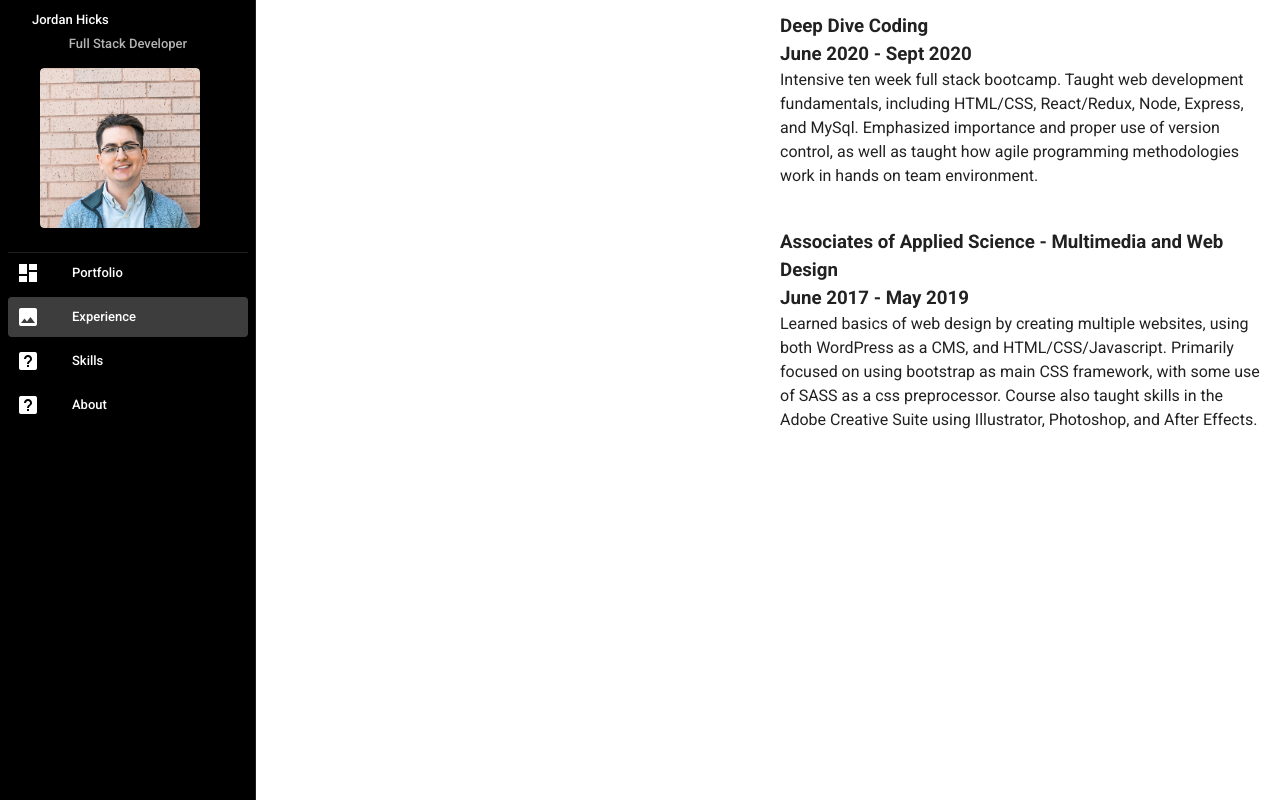
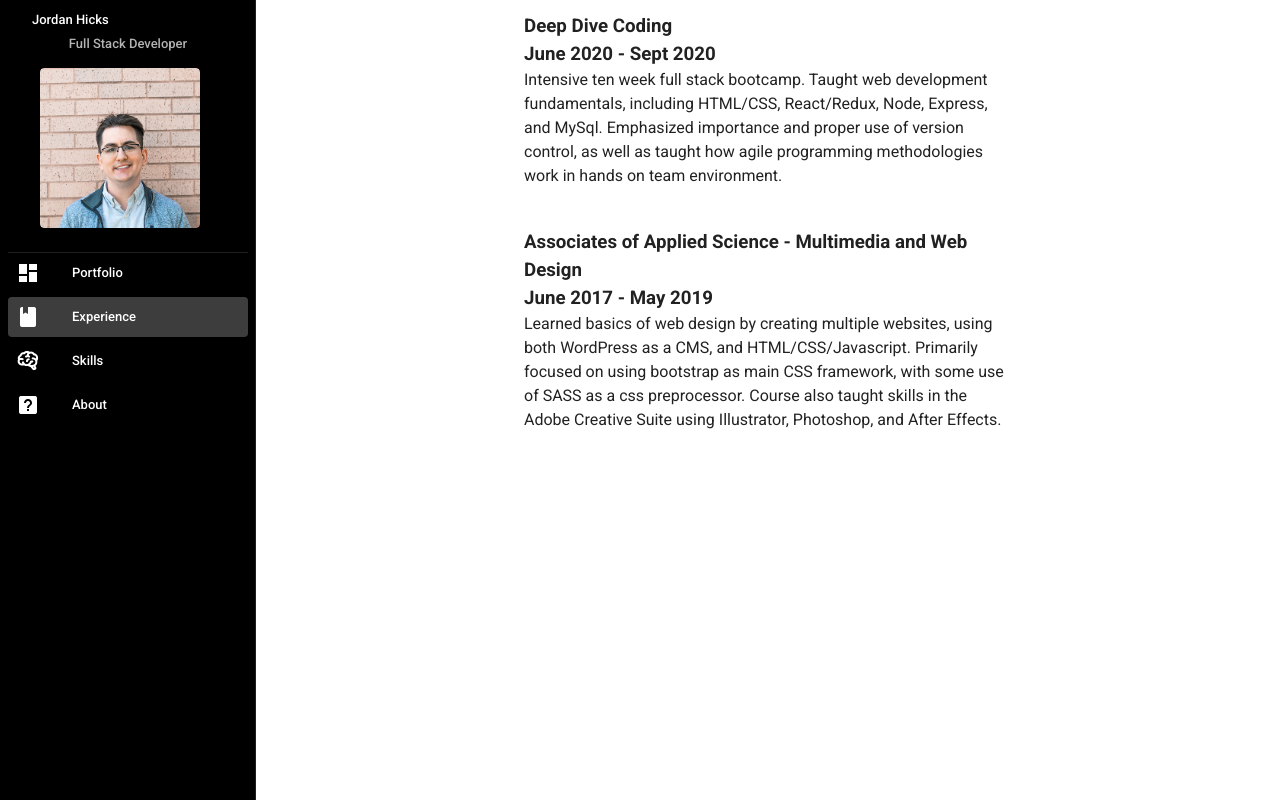
Before and after one commit to jhicksdesign/vue-portfolio, a Vue app: page /experience in a window 1280 px wide. Built offline with nearby package versions, Linux system fonts and the light colour scheme.

Commit message:
Updated image sizing, changed navbar icon, edited page spacing.

```diff
--- a/src/components/ImageModal.vue
+++ b/src/components/ImageModal.vue
@@ -1,17 +1,21 @@
 <template>
     <div class="text-center">
-        <div @click="dialog=true">
-            <v-img max-height="200px" max-width="200px" :src="`${images[0].src}`"/>
-        </div>
+        <v-sheet class="ma-auto" max-height="200px" max-width="200px" elevation="5" @click="dialog=true">
+            <v-img class="ma-auto" cover max-height="200px" max-width="200px" :src="`${images[0].src}`">
+                <div class="test align-center justify-center d-flex">View More</div>
+            </v-img>
+
+        </v-sheet>
         <v-dialog
                 v-model="dialog"
-                width="500"
+                width="600"
         >
             <v-card>
                 <v-card-title class="headline grey lighten-2">
                     {{title}}
                 </v-card-title>
-                <v-card-text>
+                <v-card-text
+                        class="px-0">
                     <v-carousel>
                         <v-carousel-item
                                 v-for="(image,i) in images"
@@ -19,6 +23,7 @@
                                 :src="image.src"
                                 reverse-transition="fade-transition"
                                 transition="fade-transition"
+                                contain
                         ></v-carousel-item>
                     </v-carousel>
                 </v-card-text>
--- a/src/components/Nav.vue
+++ b/src/components/Nav.vue
@@ -62,8 +62,8 @@
         drawer: true,
         items: [
           { title: 'Portfolio', icon: 'mdi-view-dashboard', link: '/' },
-          { title: 'Experience', icon: 'mdi-image', link: '/experience' },
-          { title: 'Skills', icon: 'mdi-help-box', link: '/skills' },
+          { title: 'Experience', icon: 'mdi-book', link: '/experience' },
+          { title: 'Skills', icon: 'mdi-brain', link: '/skills' },
           { title: 'About', icon: 'mdi-help-box', link: '/about' },
         ],
         color: 'black',
--- a/src/components/PortfolioCard.vue
+++ b/src/components/PortfolioCard.vue
@@ -1,11 +1,10 @@
 <template>
     <v-container>
-        <v-row :key="i" align-content="center" v-for="(card, i) in projects">
-            <v-col cols="0" md="3"></v-col>
-            <v-col cols="4" md="3">
+        <v-row :key="i" align-content="center" justify="center" v-for="(card, i) in projects">
+            <v-col cols="12" md="4" class="justify-center" v-if="card.images">
                 <ImageModal ref="dialog" v-if="card.images"  v-bind:images="card.images" v-bind:title="card.title"></ImageModal>
             </v-col>
-            <v-col cols="8" md="6">
+            <v-col cols="12" md="6">
                 <h3 style="white-space: pre-line">{{card.title}}</h3>
                 <p>{{card.content}}</p>
             </v-col>
--- a/src/router/index.js
+++ b/src/router/index.js
@@ -4,7 +4,6 @@ import Home from '../views/Home'
 import About from '../views/About'
 import Experience from '../views/Experience'
 import Skills from '../views/Skills'
-import Resume from '../views/Resume'
 
 Vue.use(VueRouter)
 
@@ -30,11 +29,6 @@ const routes = [
     component: Skills
   },
   {
-    path: '/resume',
-    name: 'Resume',
-    component: Resume
-  },
-  {
     path: '*',
     redirect: '/'
   }
--- a/src/views/Resume.vue
+++ /dev/null
@@ -1,9 +0,0 @@
-<template>
-    <a href="/static/Resume.pdf">test</a>
-</template>
-
-<script>
-
-  export default {
-  }
-</script>
```
